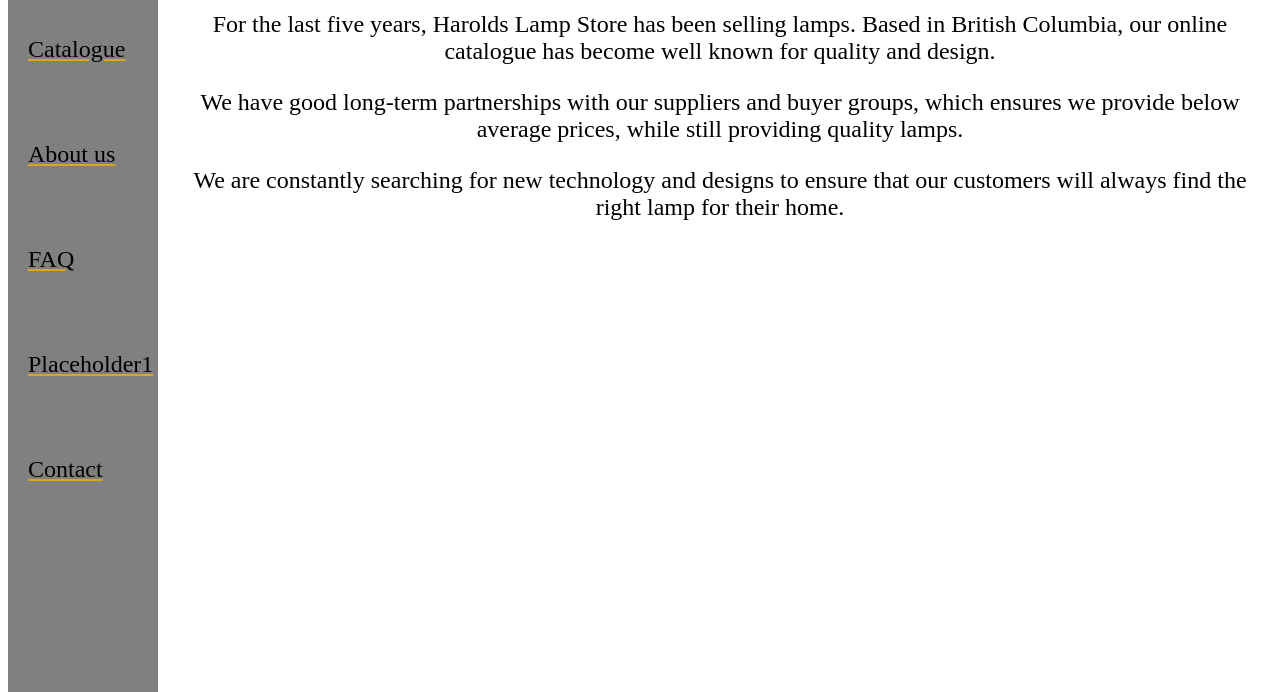
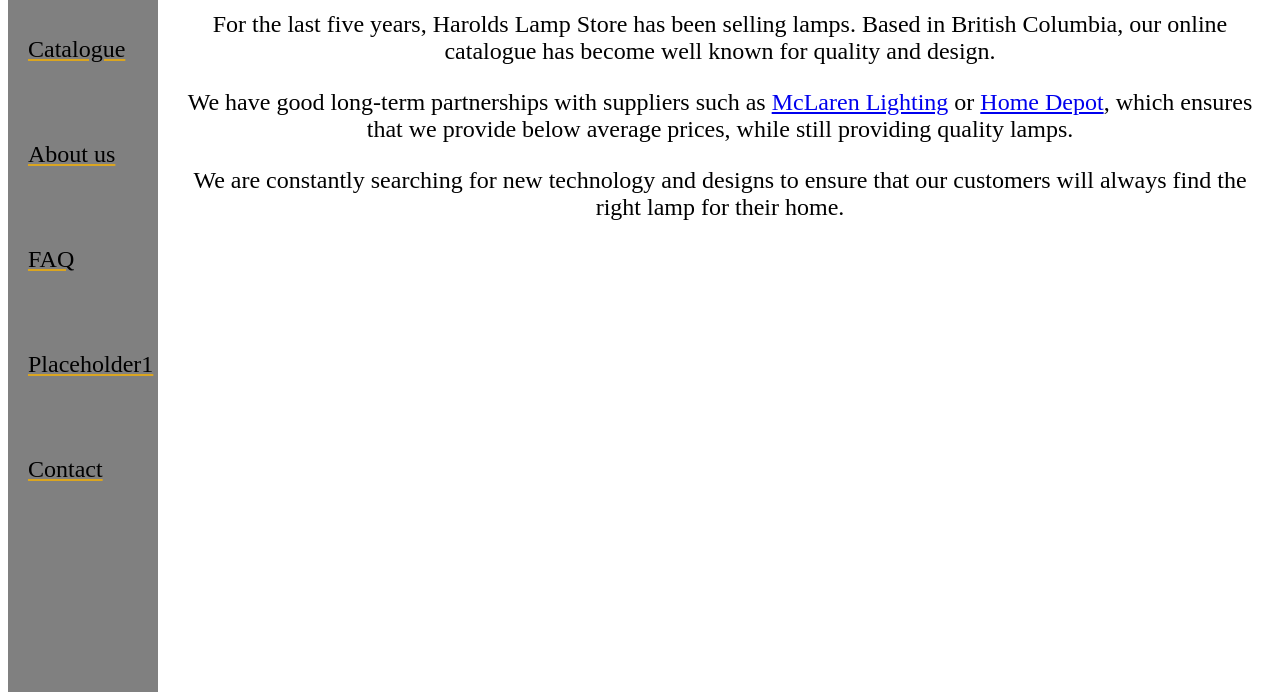
Before and after one commit to 71542/Website, a plain HTML site: page Infopage.html in a window 1280 px wide. Shown: the part 108-800 px from the top of the page. Drawn offline with Linux system fonts and the light colour scheme.

Commit message:
finished up link requirement
above

```diff
--- a/Infopage.html
+++ b/Infopage.html
@@ -39,11 +39,15 @@
 
         <h1>About Our Company</h1>
 
-        <p>For the last five years, Harolds Lamp Store has been selling lamps. Based in British Columbia, our online catalogue has become well known for quality and design.</p>
+        <p>For the last five years, Harolds Lamp Store has been selling lamps. Based in British Columbia, our online
+            catalogue has become well known for quality and design.</p>
 
-        <p> We have good long-term partnerships with our suppliers and buyer groups, which ensures we provide below average prices, while still providing quality lamps.</p>
+        <p> We have good long-term partnerships with suppliers such as <a href="https://mclarenlighting.com/">McLaren
+                Lighting</a> or <a href="https://www.homedepot.ca/en/home.html">Home Depot</a>, which ensures that we
+            provide below average prices, while still providing quality lamps.</p>
 
-        <p>We are constantly searching for new technology and designs to ensure that our customers will always find the right lamp for their home.</p>
+        <p>We are constantly searching for new technology and designs to ensure that our customers will always find the
+            right lamp for their home.</p>
 
     </div>
 </body>
```
